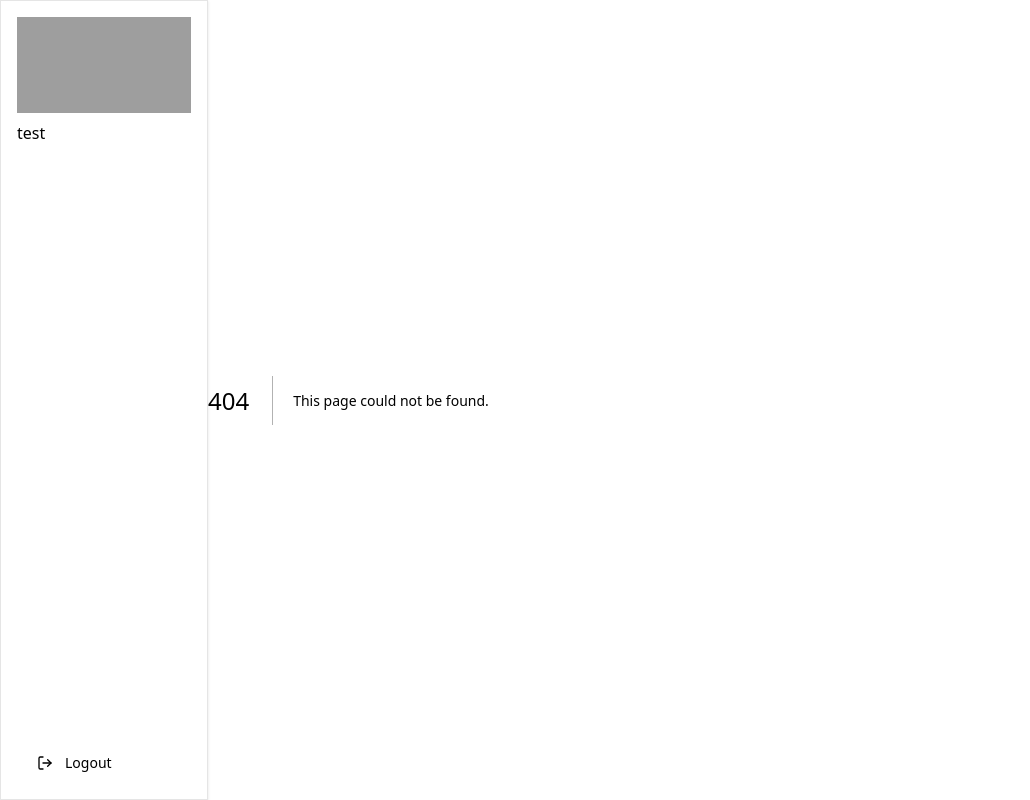
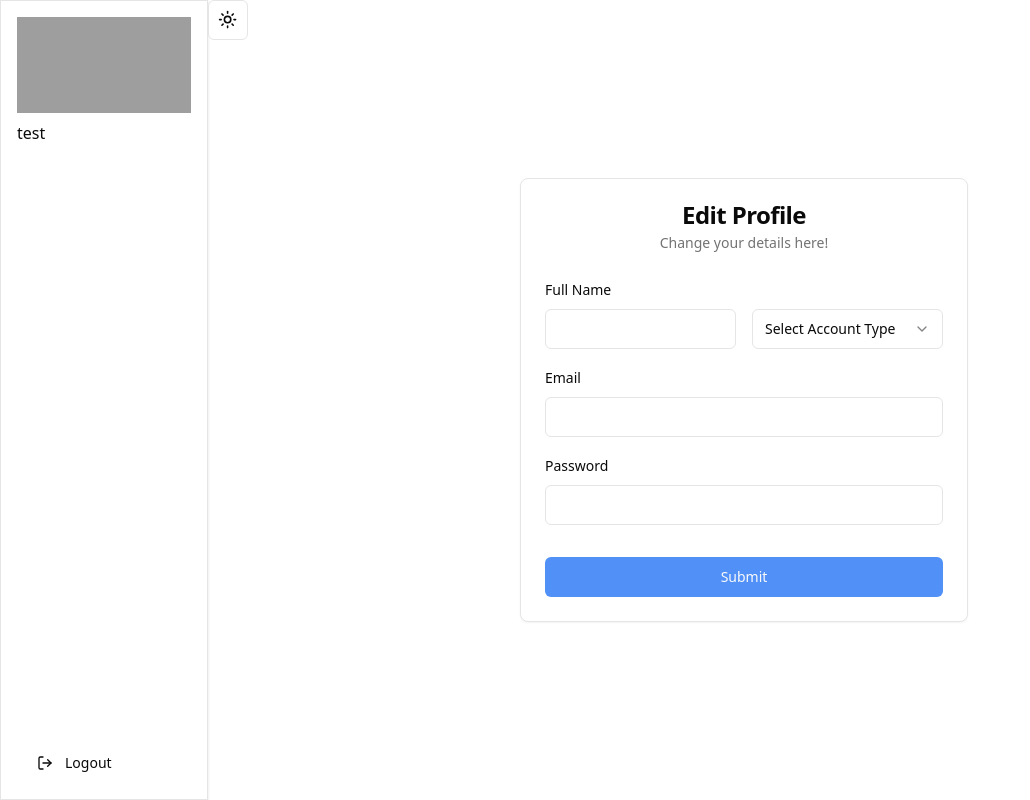
Before and after one commit to thoroughgood/Tutor-Website, a Next.js app in the folder frontend/: page /tutor/1/edit in a window 1280 px wide. Before the commit this address had no page. Shown: the whole page, without its empty margins (0-1030 px from the left). Built offline with nearby package versions, Linux system fonts and the light colour scheme; no server answers; grey boxes are pictures that could not be loaded.

Commit message:
fixed mock implementation and implemented storing of user id

```diff
--- a/frontend/src/pages/login.tsx
+++ b/frontend/src/pages/login.tsx
@@ -25,10 +25,12 @@ import { HTTPAuthService } from "@/service/authService"
 import { getErrorMessage } from "@/lib/utils"
 import toast from "react-hot-toast"
 import router from "next/router"
+import useUser from "@/hooks/useUser"
 
 //this is a template, z.object will condense the information parsed into it as a readable json format, and formaSchema is basically from the form
 
 const formSchema = z.object({
+  accountType: z.enum(["tutor", "student", "admin"]),
   email: z.string().email(),
   password: z.string(),
 })
@@ -42,11 +44,17 @@ export default function Login() {
   })
   //need to identify if it is loading for shadcn framework
   const [submitLoading, setSubmitLoading] = useState(false)
+  //deconstructor
+  const { setUser } = useUser()
   //when the form is submitted we call this async to submit the form
   const onSubmit = async (values: z.infer<typeof formSchema>) => {
     setSubmitLoading(true)
     try {
       const id = await authService.login(values)
+      setUser({
+        userId: String(id),
+        userType: values.accountType,
+      })
       router.push("/dashboard")
     } catch (error) {
       toast.error(getErrorMessage(error))
--- /dev/null
+++ b/frontend/src/pages/tutor/[tutorId]/edit.tsx
@@ -0,0 +1,172 @@
+import {
+  Card,
+  CardContent,
+  CardDescription,
+  CardHeader,
+  CardTitle,
+} from "@/components/ui/card"
+import {
+  Form,
+  FormControl,
+  FormField,
+  FormItem,
+  FormMessage,
+} from "@/components/ui/form"
+import { UseFormReturn, useForm } from "react-hook-form"
+import * as z from "zod"
+import { Input } from "@/components/ui/input"
+import {
+  Select,
+  SelectContent,
+  SelectItem,
+  SelectTrigger,
+  SelectValue,
+} from "@/components/ui/select"
+import { Label } from "@/components/ui/label"
+import { useState } from "react"
+import LoadingButton from "@/components/loadingButton"
+import { HTTPAuthService } from "@/service/authService"
+import { getErrorMessage } from "@/lib/utils"
+import toast from "react-hot-toast"
+import { ThemeToggle } from "@/components/themeToggle"
+import { Toaster } from "react-hot-toast"
+import { zodResolver } from "@hookform/resolvers/zod"
+
+const authService = new HTTPAuthService()
+
+const formSchema = z.object({
+  name: z.string(),
+  bio: z.string(),
+  email: z.string(),
+  profilePicture: z.string().optional(),
+  location: z.string().optional(),
+  phoneNumber: z.string().optional(),
+  courseOfferings: z.string().array(),
+  timeAvailable: z
+    .object({
+      startTime: z.string(),
+      endTime: z.string(),
+    })
+    .array(),
+})
+
+export default function Edit() {
+  const form = useForm<z.infer<typeof formSchema>>({
+    resolver: zodResolver(formSchema),
+  })
+  const [submitLoading, setSubmitLoading] = useState(false)
+  const onSubmit = async (values: z.infer<typeof formSchema>) => {
+    setSubmitLoading(true)
+    try {
+      //will need to create a mock implementation of the edit api/return values
+      //const id = await userService.edit(values)
+    } catch (error) {
+      toast.error(getErrorMessage(error))
+    }
+    setSubmitLoading(false)
+  }
+
+  //need to create form with zod to hold the information
+  return (
+    <div className="flex h-screen w-screen">
+      <Toaster />
+      <ThemeToggle />
+      <div className="grid w-full place-content-center">
+        <Card className="w-screen max-w-md">
+          <CardHeader className="text-center">
+            <CardTitle>Edit Profile</CardTitle>
+            <CardDescription>Change your details here!</CardDescription>
+          </CardHeader>
+          <CardContent>
+            <Form {...form}>
+              <form
+                className="flex flex-col gap-4"
+                onSubmit={form.handleSubmit(onSubmit)}
+                noValidate
+              >
+                <div className="grid grid-cols-2 items-end gap-4">
+                  <CustomFormField form={form} name="name" label="Full Name" />
+                  <FormField
+                    control={form.control}
+                    name="name"
+                    render={({ field }) => (
+                      <FormItem>
+                        <FormControl>
+                          <Select onValueChange={field.onChange}>
+                            <SelectTrigger>
+                              <SelectValue placeholder="Select Account Type" />
+                            </SelectTrigger>
+                            <SelectContent>
+                              <SelectItem value="student">Student</SelectItem>
+                              <SelectItem value="tutor">Tutor</SelectItem>
+                            </SelectContent>
+                          </Select>
+                        </FormControl>
+                        <FormMessage>
+                          {/* We need this so the select box is
+                      aligned when name has an error */}
+                          {form.getFieldState("name").invalid && "\xa0"}
+                        </FormMessage>
+                      </FormItem>
+                    )}
+                  />
+                </div>
+                <CustomFormField
+                  name="bio"
+                  form={form}
+                  inputType="email"
+                  label="Email"
+                />
+                <CustomFormField
+                  name="email"
+                  form={form}
+                  label="Password"
+                  inputType="password"
+                />
+                <div className="mt-4">
+                  <LoadingButton
+                    role="submit"
+                    className="w-full"
+                    isLoading={submitLoading}
+                  >
+                    Submit
+                  </LoadingButton>
+                </div>
+              </form>
+            </Form>
+          </CardContent>
+        </Card>
+      </div>
+    </div>
+  )
+
+  interface CustomFormFieldProps {
+    form: UseFormReturn<z.infer<typeof formSchema>, any, undefined>
+    name: keyof z.infer<typeof formSchema>
+    label: string
+    inputType?: string
+  }
+
+  function CustomFormField({
+    label,
+    form,
+    name,
+    inputType,
+  }: CustomFormFieldProps) {
+    return (
+      <FormField
+        control={form.control}
+        name={name}
+        render={({ field }) => (
+          <FormItem>
+            <Label>{label}</Label>
+            <FormControl>
+              <Input {...field} type={inputType} />
+            </FormControl>
+            <FormMessage />
+          </FormItem>
+        )}
+      />
+    )
+  }
+}
--- a/frontend/src/service/authService.ts
+++ b/frontend/src/service/authService.ts
@@ -18,11 +18,10 @@ interface AuthResponse {
 }
 
 interface HTTPAuth {
-  register: (RegisterBody: RegisterBody) => Promise<AuthResponse>
   login: (LoginBody: LoginBody) => Promise<AuthResponse>
 }
 
-export class HTTPAuthService {
+export class HTTPAuthService implements HTTPAuth {
   private backendURL: string
   private errorHandlerCallback = async (resp: WretchError) => {
     const error = JSON.parse(resp.message)
@@ -46,7 +45,7 @@ export class HTTPAuthService {
       loginBody.email === "terrythoroughgood@email.com" &&
       loginBody.password === "goodpassword"
     ) {
-      return 5363592
+      return { id: "35353" }
     }
     throw new Error("something went wrong")
   }
```
